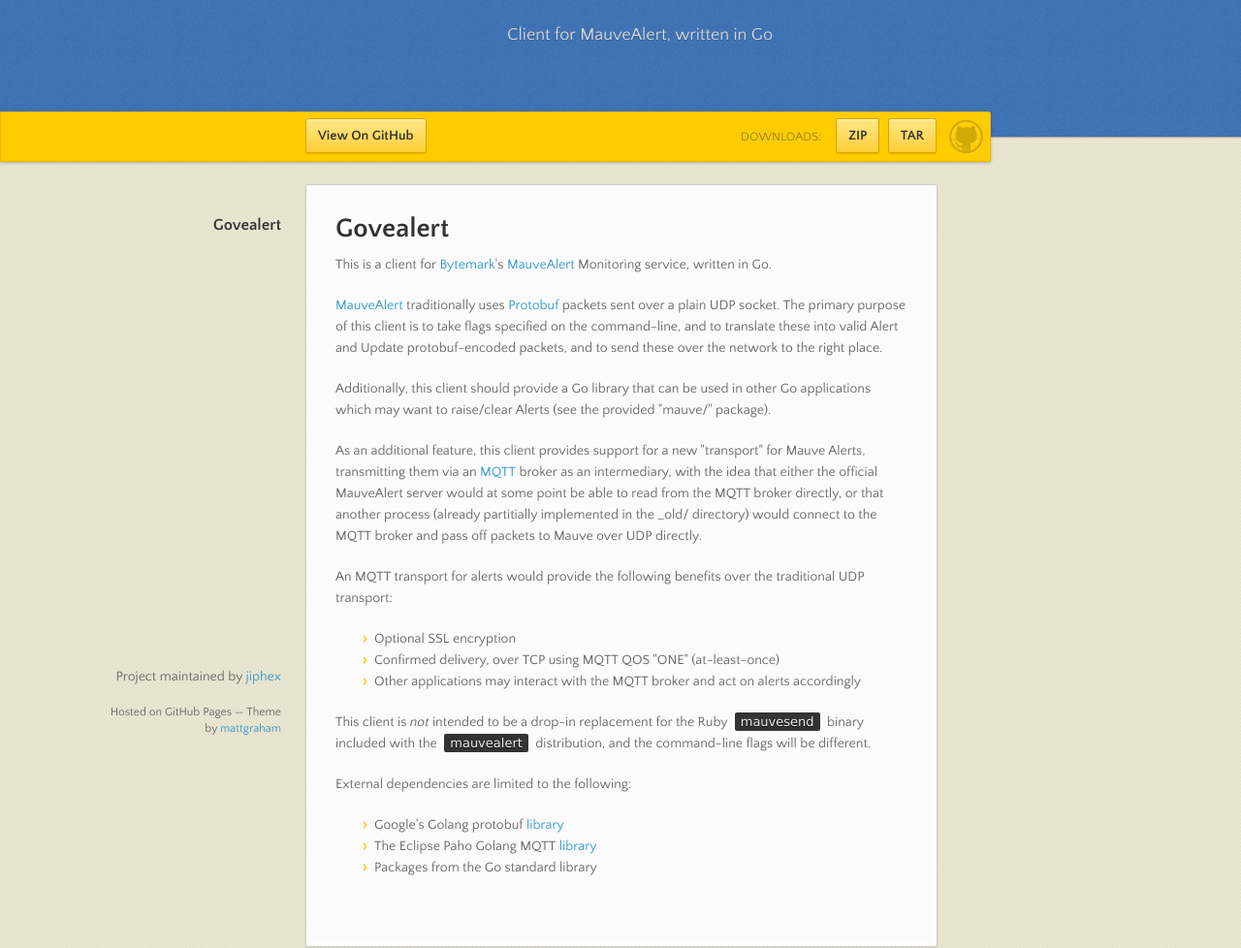
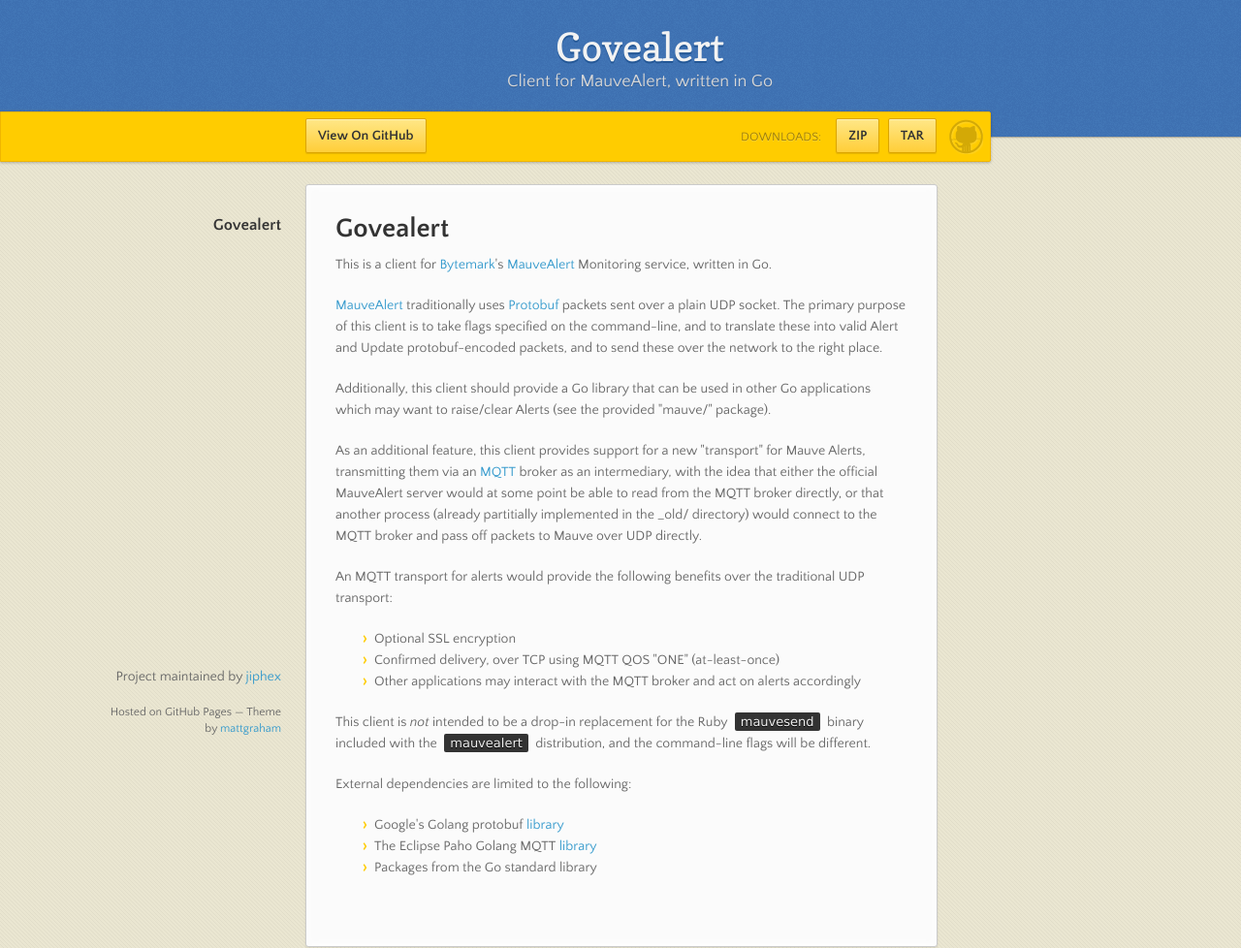
Before and after one commit to jiphex/govealert, a plain HTML site: page index.html in a window 1280 px wide. Shown: the top 978 px of the page at 97% size. Drawn offline with nearby package versions, Linux system fonts and the light colour scheme.

Commit message:
Update index.html

```diff
--- a/index.html
+++ b/index.html
@@ -17,6 +17,7 @@
   <body>
 
       <header>
+        <h1>Govealert</h1>
         <p>Client for MauveAlert, written in Go</p>
       </header>
 
```
